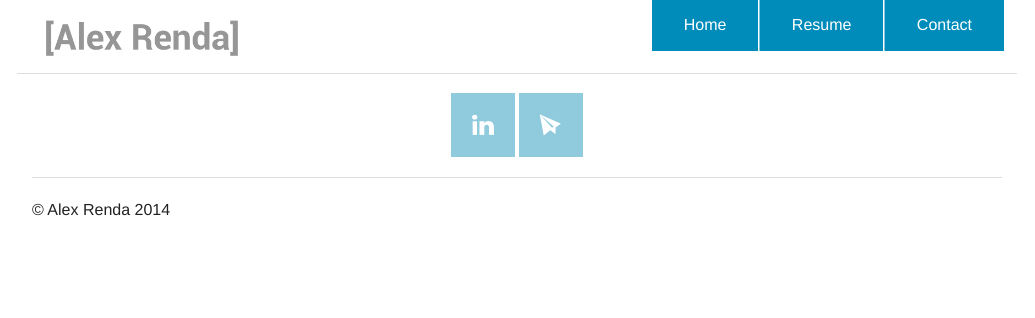
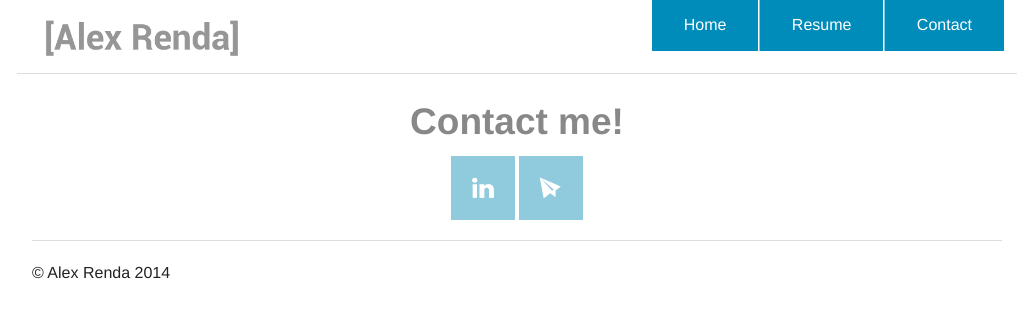
Before and after one commit to alexrenda/old.alexrenda.github.io, a plain HTML site: page contact.html in a window 1280 px wide. Shown: the whole page, without its empty margins (123-1158 px from the left). Drawn offline with Linux system fonts and the light colour scheme.

Commit message:
update website

```diff
--- a/contact.html
+++ b/contact.html
@@ -9,7 +9,6 @@
     <script src="js/vendor/modernizr.js"></script>
   </head>
   <body>
-
 
   <div class="row">
     <div class="large-3 columns">
@@ -24,6 +23,7 @@
     </div>
     <hr/>
   </div>
+  <h2 class="text-center" style="color:#888;font-weight:800;">Contact me!</h2>
   <div id="contact" align="center">
             <a href="http://www.linkedin.com/in/alexrenda" target="_blank"><img src="img/linkedin.png"></a>
             <a href="mailto:me@alexrenda.com"><img src="img/email.png"></a>
```
Also changed, not shown: 1 other file.
